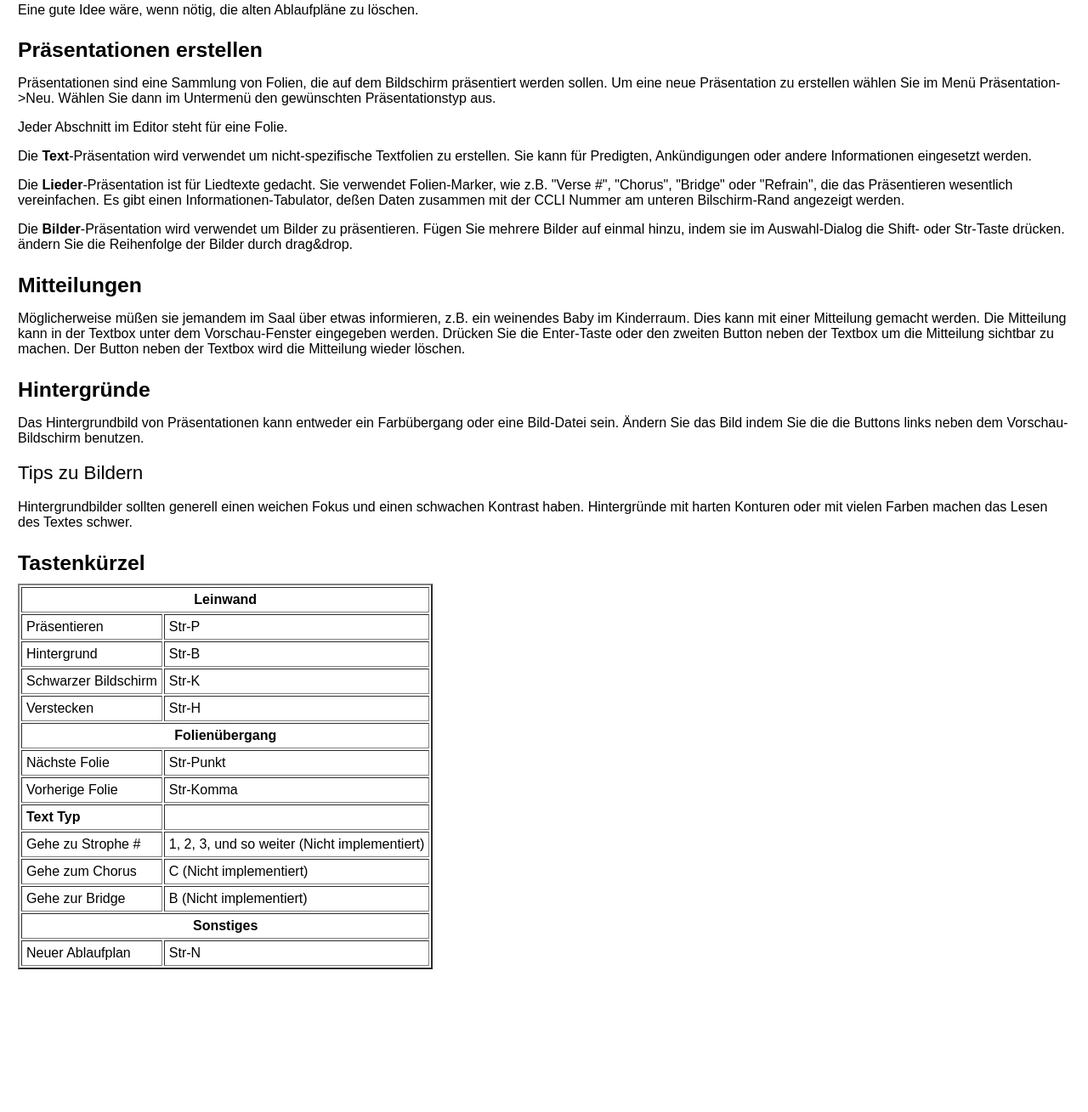
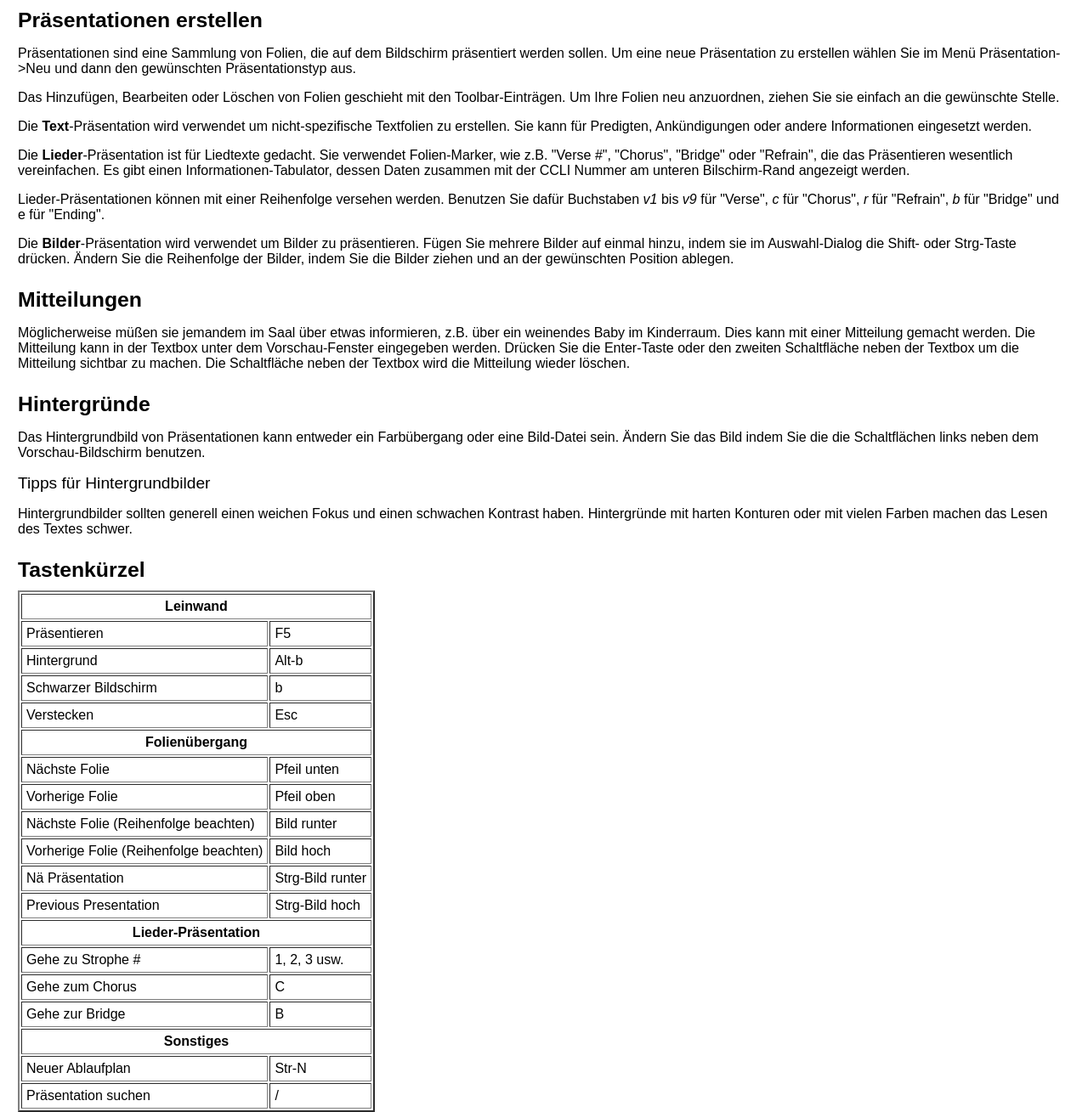
Before and after one commit to exposong/exposong, a plain HTML site: page help/de/index.html in a window 1280 px wide. Shown: the part 297-1606 px from the top of the page at 85% size. Before the commit the page ends 1459 px from the top, so only its background shows below. Drawn offline with Linux system fonts and the light colour scheme.

Commit message:
Updated German translation and help, also expanded section "Shortcuts"

```diff
--- a/help/de/index.html
+++ b/help/de/index.html
@@ -16,8 +16,8 @@
 <h1>Kurzbeschreibung</h1>
 
 <p>ExpoSong ist ein freies, Open Source Pr&auml;sentationsprogramm mit dem Ziel
-Worship so einfach wie m&ouml;glich zu machen. Erstellen Sie Liedtexte oder reine
-Text-Pr&auml;sentationen, erstellen Sie Ablaufpl&auml;ne und werfen Sie Folien an die
+Lobpreis so einfach wie m&ouml;glich zu machen. Erstellen Sie Liedtexte oder reine
+Text-Pr&auml;sentationen, erstellen Sie Ablaufpl&auml;ne und werfen Sie Ihre Folien an die
 Leinwand.</p>
 
 
@@ -30,48 +30,58 @@ Leinwand.</p>
 gew&uuml;nschten Namen Ihres Ablaufplans ein. F&uuml;gen Sie Lieder zum Ablaufplan hinzu, indem
 Sie diese von der Bibliothek in den Ablaufplan ziehen.</p>
 
-<p>Eine gute Idee w&auml;re, wenn n&ouml;tig, die alten Ablaufpl&auml;ne zu l&ouml;schen.</p>
-
-
 
 <h1>Pr&auml;sentationen erstellen</h1>
 
 <p>Pr&auml;sentationen sind eine Sammlung von Folien, die auf dem Bildschirm pr&auml;sentiert
-werden sollen. Um eine neue Pr&auml;sentation zu erstellen w&auml;hlen Sie im Men&uuml; Pr&auml;sentation->Neu.
-W&auml;hlen Sie dann im Untermen&uuml; den gew&uuml;nschten Pr&auml;sentationstyp aus.</p>
+werden sollen. Um eine neue Pr&auml;sentation zu erstellen w&auml;hlen Sie im Men&uuml; Pr&auml;sentation->Neu
+und dann den gew&uuml;nschten Pr&auml;sentationstyp aus.</p>
 
-<p>Jeder Abschnitt im Editor steht f&uuml;r eine Folie.</p>
+<p>Das Hinzuf&uuml;gen, Bearbeiten oder L&ouml;schen von Folien geschieht mit den
+Toolbar-Eintr&auml;gen. Um Ihre Folien neu anzuordnen, ziehen Sie sie einfach an
+die gew&uuml;nschte Stelle.</p>
 
-<p>Die <b>Text</b>-Pr&auml;sentation wird verwendet um nicht-spezifische Textfolien zu erstellen.
-Sie kann f&uuml;r Predigten, Ank&uuml;ndigungen oder andere Informationen eingesetzt werden.</p>
+<p>Die <b>Text</b>-Pr&auml;sentation wird verwendet um nicht-spezifische
+Textfolien zu erstellen. Sie kann f&uuml;r Predigten, Ank&uuml;ndigungen oder
+andere Informationen eingesetzt werden.</p>
 
-<p>Die <b>Lieder</b>-Pr&auml;sentation ist f&uuml;r Liedtexte gedacht. Sie verwendet Folien-Marker,
-wie z.B. "Verse #", "Chorus", "Bridge" oder "Refrain", die das Pr&auml;sentieren wesentlich
-vereinfachen. Es gibt einen Informationen-Tabulator, de&szlig;en Daten zusammen mit der
+<p>Die <b>Lieder</b>-Pr&auml;sentation ist f&uuml;r Liedtexte gedacht.
+Sie verwendet Folien-Marker, wie z.B. "Verse #", "Chorus", "Bridge" oder
+"Refrain", die das Pr&auml;sentieren wesentlich vereinfachen. Es gibt einen
+Informationen-Tabulator, dessen Daten zusammen mit der
 CCLI Nummer am unteren Bilschirm-Rand angezeigt werden.</p>
 
-<p>Die <b>Bilder</b>-Pr&auml;sentation wird verwendet um Bilder zu pr&auml;sentieren. F&uuml;gen Sie
-mehrere Bilder auf einmal hinzu, indem sie im Auswahl-Dialog die Shift- oder Str-Taste
-dr&uuml;cken. &auml;ndern Sie die Reihenfolge der Bilder durch drag&drop.</p>
+<p>Lieder-Pr&auml;sentationen k&ouml;nnen mit einer Reihenfolge versehen werden.
+Benutzen Sie daf&uuml;r Buchstaben <i>v1</i> bis <i>v9</i> f&uuml;r "Verse",
+<i>c</i> f&uuml;r "Chorus", <i>r</i> f&uuml;r "Refrain", <i>b</i> f&uuml;r "Bridge" und e
+f&uuml;r "Ending".</p>
+
+<p>Die <b>Bilder</b>-Pr&auml;sentation wird verwendet um Bilder zu
+pr&auml;sentieren. F&uuml;gen Sie mehrere Bilder auf einmal hinzu, indem sie
+im Auswahl-Dialog die Shift- oder Strg-Taste dr&uuml;cken.
+&Auml;ndern Sie die Reihenfolge der Bilder, indem Sie die Bilder ziehen
+und an der gew&uuml;nschten Position ablegen.</p>
 
 
 <h1>Mitteilungen</h1>
 
-<p>M&ouml;glicherweise m&uuml;&szlig;en sie jemandem im Saal &uuml;ber etwas informieren, z.B. ein
-weinendes Baby im Kinderraum. Dies kann mit einer Mitteilung gemacht werden. Die
-Mitteilung kann in der Textbox unter dem Vorschau-Fenster eingegeben werden.
-Dr&uuml;cken Sie die Enter-Taste oder den zweiten Button neben der Textbox um die
-Mitteilung sichtbar zu machen. Der Button neben der Textbox wird die Mitteilung
+<p>M&ouml;glicherweise m&uuml;&szlig;en sie jemandem im Saal &uuml;ber etwas
+informieren, z.B. &uuml;ber ein weinendes Baby im Kinderraum.
+Dies kann mit einer Mitteilung gemacht werden.
+Die Mitteilung kann in der Textbox unter dem Vorschau-Fenster eingegeben werden.
+Dr&uuml;cken Sie die Enter-Taste oder den zweiten Schaltfl&auml;che
+neben der Textbox um die Mitteilung sichtbar zu machen.
+Die Schaltfl&auml;che neben der Textbox wird die Mitteilung
 wieder l&ouml;schen.</p>
 
 
 <h1>Hintergr&uuml;nde</h1>
 
-<p>Das Hintergrundbild von Pr&auml;sentationen kann entweder ein Farb&uuml;bergang oder eine
-Bild-Datei sein. &Auml;ndern Sie das Bild indem Sie die die Buttons links neben dem
-Vorschau-Bildschirm benutzen.</p>
+<p>Das Hintergrundbild von Pr&auml;sentationen kann entweder ein
+Farb&uuml;bergang oder eine Bild-Datei sein. &Auml;ndern Sie das Bild indem
+Sie die die Schaltfl&auml;chen links neben dem Vorschau-Bildschirm benutzen.</p>
 
-<h2>Tips zu Bildern</h2>
+<h2>Tipps f&uuml;r Hintergrundbilder</h2>
 
 <p>Hintergrundbilder sollten generell einen weichen Fokus und einen schwachen Kontrast
 haben. Hintergr&uuml;nde mit harten Konturen oder mit vielen Farben machen das Lesen
@@ -83,19 +93,24 @@ des Textes schwer.</p>
 
 <table border='2' cellpadding='5'>
 <tr><th colspan='2'>Leinwand</th></tr>
-<tr><td>Pr&auml;sentieren</td><td>Str-P</td></tr>
-<tr><td>Hintergrund</td><td>Str-B</td></tr>
-<tr><td>Schwarzer Bildschirm</td><td>Str-K</td></tr>
-<tr><td>Verstecken</td><td>Str-H</td></tr>
+<tr><td>Pr&auml;sentieren</td><td>F5</td></tr>
+<tr><td>Hintergrund</td><td>Alt-b</td></tr>
+<tr><td>Schwarzer Bildschirm</td><td>b</td></tr>
+<tr><td>Verstecken</td><td>Esc</td></tr>
 <tr><th colspan='2'>Folien&uuml;bergang</th></tr>
-<tr><td>N&auml;chste Folie</td><td>Str-Punkt</td></tr>
-<tr><td>Vorherige Folie</td><td>Str-Komma</td></tr>
-<tr><td><b>Text Typ</b></td><td></td></tr>
-<tr><td>Gehe zu Strophe #</td><td>1, 2, 3, und so weiter (Nicht implementiert)</td></tr>
-<tr><td>Gehe zum Chorus</td><td>C (Nicht implementiert)</td></tr>
-<tr><td>Gehe zur Bridge</td><td>B (Nicht implementiert)</td></tr>
+<tr><td>N&auml;chste Folie</td><td>Pfeil unten</td></tr>
+<tr><td>Vorherige Folie</td><td>Pfeil oben</td></tr>
+<tr><td>N&auml;chste Folie (Reihenfolge beachten)</td><td>Bild runter</td></tr>
+<tr><td>Vorherige Folie (Reihenfolge beachten)</td><td>Bild hoch</td></tr>
+<tr><td>N&auml; Pr&auml;sentation</td><td>Strg-Bild runter</td></tr>
+<tr><td>Previous Presentation</td><td>Strg-Bild hoch</td></tr>
+<tr><th colspan='2'>Lieder-Pr&auml;sentation</th></tr>
+<tr><td>Gehe zu Strophe #</td><td>1, 2, 3 usw.</td></tr>
+<tr><td>Gehe zum Chorus</td><td>C</td></tr>
+<tr><td>Gehe zur Bridge</td><td>B</td></tr>
 <tr><th colspan='2'>Sonstiges</th></tr>
 <tr><td>Neuer Ablaufplan</td><td>Str-N</td></tr>
+<tr><td>Pr&auml;sentation suchen</td><td>/</td></tr>
 </table>
 
 </div>
--- a/help/style.css
+++ b/help/style.css
@@ -13,7 +13,7 @@ h1
 }
 h2
 {
- font-size: 1.4em;
+ font-size: 1.2em;
  font-weight: normal;
 }
 #header
```
Also changed, not shown: help/en/index.html (+8 -5 lines), 4 other files.
